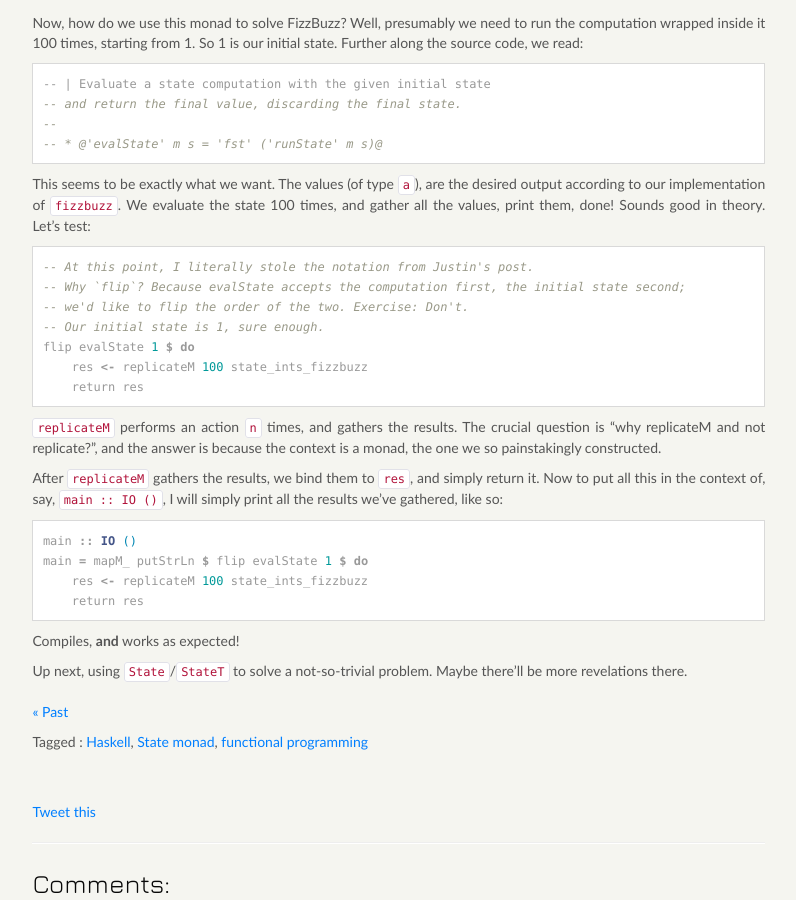
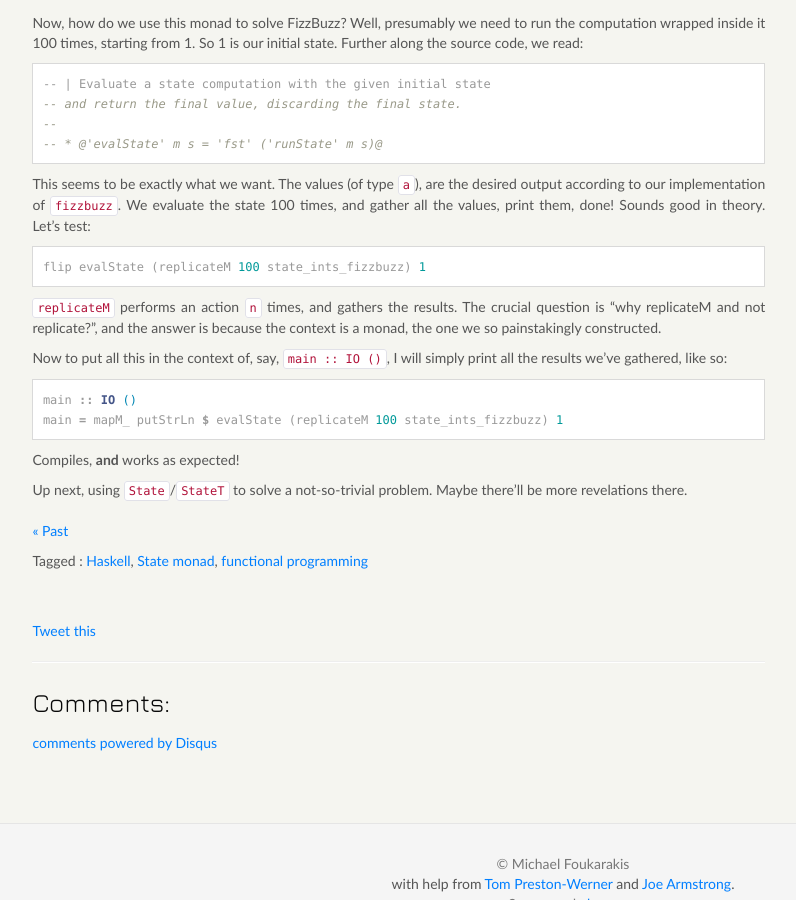
Before and after one commit to mfukar/mfukar.github.com, a Jekyll site: the page built from _posts/2015-11-09-fizzbuzz-state.md, in a window 1280 px wide and 900 px high, scrolled down 1574 px. Shown: the whole window, without its empty margins (77-873 px from the left). Built offline with Jekyll 4.4.1, drawn with Linux system fonts in a browser that asks for light colours; some web fonts are replaced; Markdown is read by kramdown in place of the engine named in the settings; comment, search, counter and statistics services are not loaded.

Commit message:
Less clumsy syntax

````diff
--- a/_posts/2015-11-09-fizzbuzz-state.md
+++ b/_posts/2015-11-09-fizzbuzz-state.md
@@ -119,13 +119,7 @@ according to our implementation of `fizzbuzz`. We evaluate the state 100 times,
 all the values, print them, done! Sounds good in theory. Let's test:
 
 ```haskell
--- At this point, I literally stole the notation from Justin's post.
--- Why `flip`? Because evalState accepts the computation first, the initial state second;
--- we'd like to flip the order of the two. Exercise: Don't.
--- Our initial state is 1, sure enough.
-flip evalState 1 $ do
-    res <- replicateM 100 state_ints_fizzbuzz
-    return res
+flip evalState (replicateM 100 state_ints_fizzbuzz) 1
 ```
 
 [`replicateM`](http://hackage.haskell.org/package/base-4.8.1.0/docs/Control-Monad.html#v:replicateM)
@@ -133,15 +127,12 @@ performs an action `n` times, and gathers the results. The crucial question is "
 replicateM and not replicate?", and the answer is because the context is a monad, the one
 we so painstakingly constructed.
 
-After `replicateM` gathers the results, we bind them to `res`, and simply return it. Now
-to put all this in the context of, say, `main :: IO ()`, I will simply print all the
+Now to put all this in the context of, say, `main :: IO ()`, I will simply print all the
 results we've gathered, like so:
 
 ```haskell
 main :: IO ()
-main = mapM_ putStrLn $ flip evalState 1 $ do
-    res <- replicateM 100 state_ints_fizzbuzz
-    return res
+main = mapM_ putStrLn $ evalState (replicateM 100 state_ints_fizzbuzz) 1
 ```
 
 Compiles, __and__ works as expected!
````
